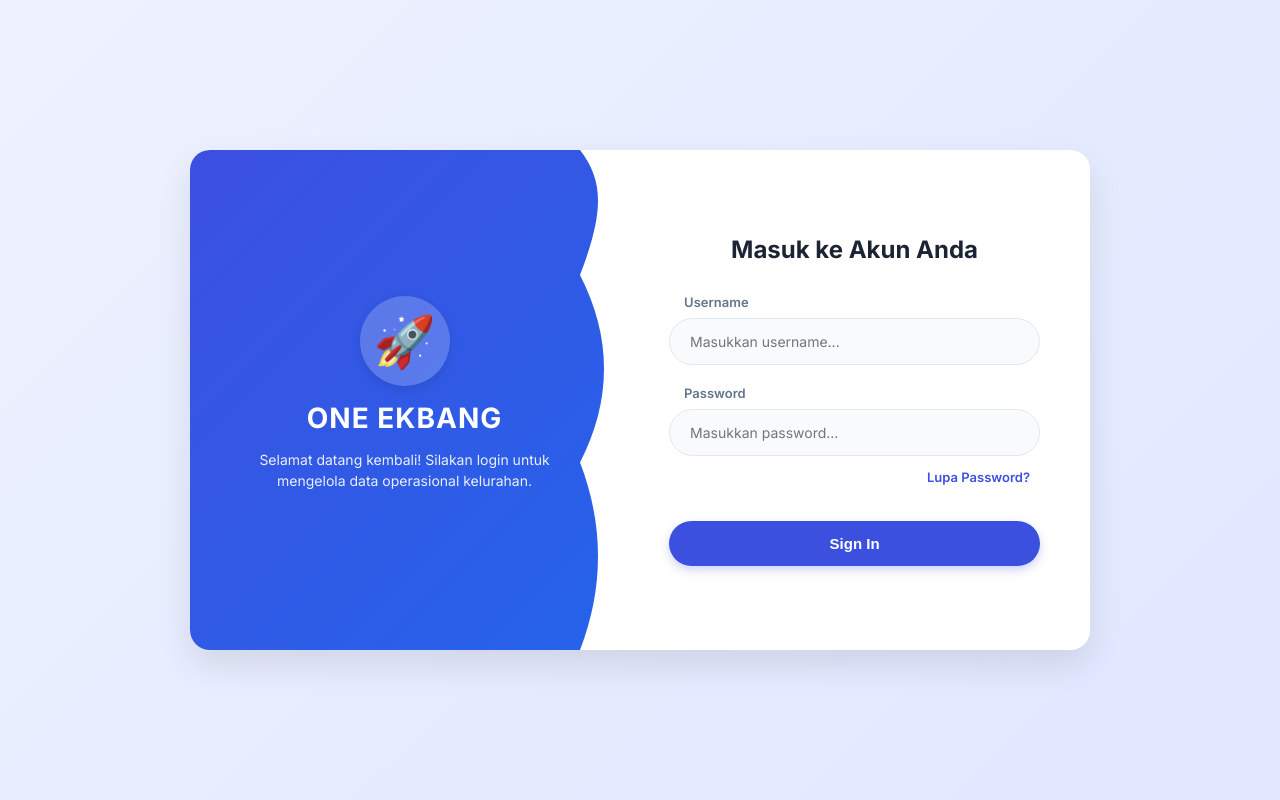
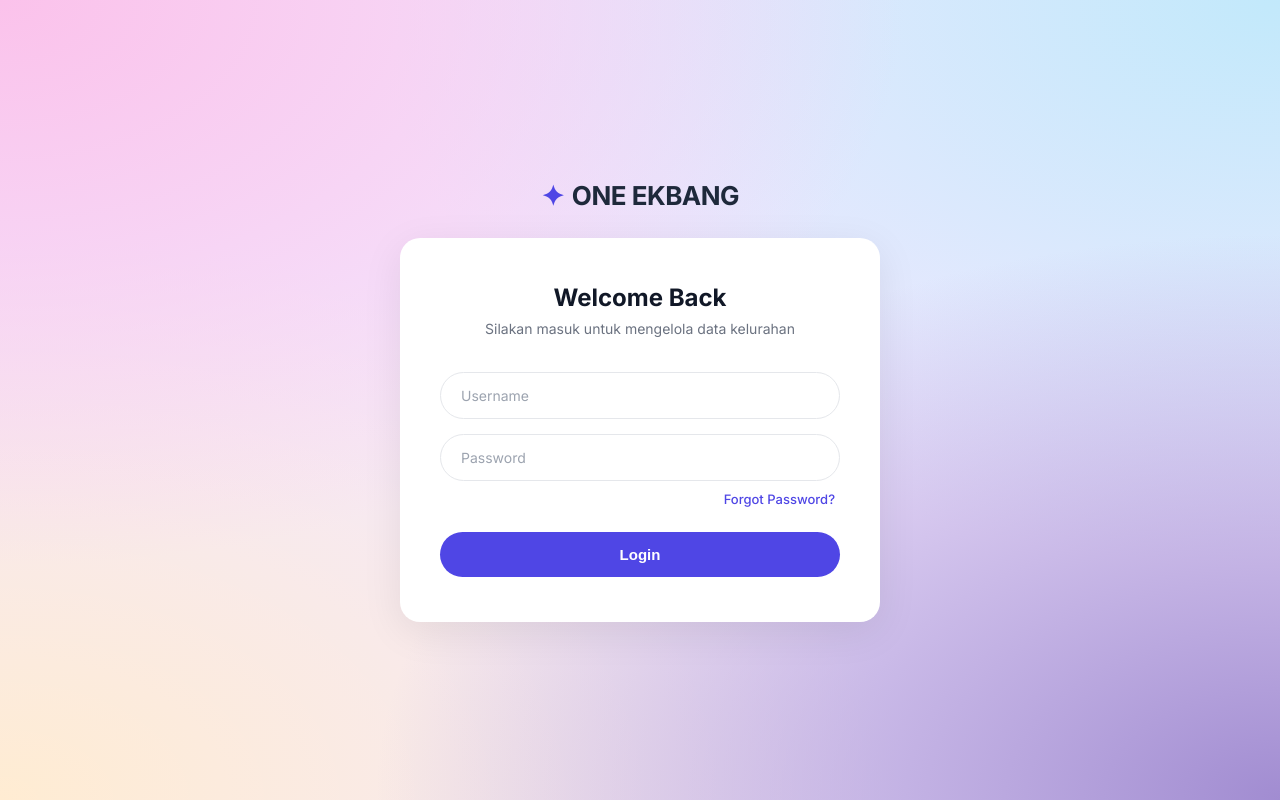
Before and after one commit to rdteguhilham-oss/frontend-one-ekbang, a React (Vite) app: page /login in a window 1280 px wide. Built offline with nearby package versions, Linux system fonts and the light colour scheme.

Commit message:
perubahan design input login

```diff
--- a/src/pages/Login.css
+++ b/src/pages/Login.css
@@ -1,136 +1,98 @@
-/* BACKGROUND UTAMA MENGIKUTI TEMA ONE EKBANG */
+/* BACKGROUND MESH GRADIENT ALA REFERENSI */
 .login-wrapper-modern {
     min-height: 100vh;
     width: 100%;
-    background: linear-gradient(135deg, #EEF2FF 0%, #E0E7FF 100%);
     display: flex;
+    flex-direction: column;
     justify-content: center;
     align-items: center;
     padding: 20px;
     font-family: 'Inter', sans-serif;
     box-sizing: border-box;
+    /* Efek Mesh Gradient */
+    background-color: #f3e8ff;
+    background-image:
+        radial-gradient(at 0% 0%, #fbc2eb 0px, transparent 50%),
+        radial-gradient(at 100% 100%, #a18cd1 0px, transparent 50%),
+        radial-gradient(at 0% 100%, #ffecd2 0px, transparent 50%),
+        radial-gradient(at 100% 0%, #c2e9fb 0px, transparent 50%);
 }
 
 body.dark-mode .login-wrapper-modern {
-    background: linear-gradient(135deg, #1E1B4B 0%, #2E3856 100%);
+    background-color: #1e1b4b;
+    background-image:
+        radial-gradient(at 0% 0%, #312e81 0px, transparent 50%),
+        radial-gradient(at 100% 100%, #1e1b4b 0px, transparent 50%),
+        radial-gradient(at 0% 100%, #4c1d95 0px, transparent 50%),
+        radial-gradient(at 100% 0%, #0f172a 0px, transparent 50%);
 }
 
-/* KARTU SPLIT PANEL (KIRI KANAN) */
-.login-card-split {
+/* LOGO MELAYANG DI ATAS KARTU */
+.login-brand-top {
     display: flex;
-    width: 100%;
-    max-width: 900px;
-    min-height: 500px;
-    background-color: var(--bg-card); /* Otomatis jadi gelap di Dark Mode */
-    border-radius: 20px;
-    box-shadow: 0 15px 35px rgba(0,0,0,0.1);
-    overflow: hidden;
-    position: relative;
-    transition: background-color 0.3s ease;
+    align-items: center;
+    justify-content: center;
+    gap: 8px;
+    margin-bottom: 25px;
+    color: #1e293b;
+    font-size: 26px;
+    font-weight: 800;
+    letter-spacing: -0.5px;
 }
 
-/* PANEL KIRI (BRANDING & BIRU) */
-.login-branding {
-    flex: 1;
-    background: linear-gradient(135deg, var(--primary-btn) 0%, #2563eb 100%);
-    color: white;
-    display: flex;
-    flex-direction: column;
-    justify-content: center;
-    align-items: center;
-    text-align: center;
-    padding: 40px 60px;
-    position: relative;
+body.dark-mode .login-brand-top { color: white; }
+
+.icon-brand {
+    color: #4f46e5; /* Ungu/Biru sesuai referensi */
+    font-size: 28px;
 }
 
-.branding-content {
-    position: relative;
-    z-index: 10;
-}
-
-.icon-roket {
-    font-size: 50px;
-    background: rgba(255, 255, 255, 0.2);
-    width: 90px;
-    height: 90px;
-    display: flex;
-    justify-content: center;
-    align-items: center;
-    border-radius: 50%;
-    margin: 0 auto 15px auto;
-    box-shadow: 0 4px 10px rgba(0,0,0,0.1);
-}
-
-.branding-content h2 {
-    margin: 0 0 10px 0;
-    font-size: 28px;
-    font-weight: 800;
-    letter-spacing: 1px;
-}
-
-.branding-content p {
-    font-size: 14px;
-    line-height: 1.5;
-    opacity: 0.9;
-}
-
-/* DEKORASI AWAN PEMBATAS */
-.awan-desktop {
-    position: absolute;
-    top: 0;
-    right: -1px; /* Menutup celah piksel */
-    width: 40px;
-    height: 100%;
-    z-index: 5;
-}
-
-.awan-mobile {
-    display: none; /* Sembunyikan di desktop */
-}
-
-/* PANEL KANAN (FORM) */
-.login-form-section {
-    flex: 1.2;
-    padding: 60px 50px;
-    display: flex;
-    flex-direction: column;
-    justify-content: center;
-    background-color: var(--bg-card);
-}
-
-.form-header h3 {
-    color: var(--text-utama);
-    font-size: 24px;
-    margin-top: 0;
-    margin-bottom: 30px;
+/* KARTU LOGIN TENGAH */
+.login-card-centered {
+    background-color: #ffffff;
+    padding: 45px 40px;
+    border-radius: 20px;
+    box-shadow: 0 10px 40px rgba(0,0,0,0.08);
+    width: 100%;
+    max-width: 400px;
     text-align: center;
 }
 
-.input-group-login {
-    display: flex;
-    flex-direction: column;
-    margin-bottom: 20px;
+body.dark-mode .login-card-centered {
+    background-color: var(--bg-card);
+    box-shadow: 0 10px 40px rgba(0,0,0,0.4);
 }
 
-.input-group-login label {
-    font-size: 13px;
-    font-weight: 600;
-    color: var(--text-redup);
-    margin-bottom: 8px;
-    margin-left: 15px;
+.login-card-centered h3 {
+    margin: 0 0 8px 0;
+    font-size: 24px;
+    color: #111827;
+    font-weight: 700;
 }
 
-/* DESAIN INPUT KAPSUL (KONSISTEN DENGAN TAMBAH LAYANAN) */
+body.dark-mode .login-card-centered h3 { color: var(--text-utama); }
+
+.login-card-centered p {
+    margin: 0 0 35px 0;
+    color: #6b7280;
+    font-size: 14px;
+}
+
+body.dark-mode .login-card-centered p { color: var(--text-redup); }
+
+/* INPUT BENTUK KAPSUL */
 .input-login-pill {
-    background-color: #f8fafc;
-    border: 1.5px solid #e2e8f0;
-    color: #1e293b;
+    background-color: #ffffff;
+    border: 1.5px solid #e5e7eb;
+    color: #111827;
     border-radius: 30px !important;
     padding: 14px 20px !important;
     font-size: 14px;
     transition: all 0.3s ease;
     width: 100%;
     box-sizing: border-box;
+    margin-bottom: 15px;
+    outline: none;
 }
 
 body.dark-mode .input-login-pill {
@@ -140,110 +102,58 @@ body.dark-mode .input-login-pill {
 }
 
 .input-login-pill:focus {
-    background-color: #ffffff;
-    border-color: var(--primary-btn);
-    box-shadow: 0 0 0 3px rgba(60, 80, 224, 0.1);
+    border-color: #4f46e5;
+    box-shadow: 0 0 0 3px rgba(79, 70, 229, 0.1);
 }
 
-body.dark-mode .input-login-pill:focus {
-    background-color: var(--bg-card);
+.input-login-pill::placeholder {
+    color: #9ca3af;
 }
 
-/* TOMBOL SIGN IN */
+/* LINK FORGOT PASSWORD DI KANAN */
+.link-forgot {
+    display: block;
+    text-align: right;
+    font-size: 13px;
+    color: #4f46e5;
+    margin-top: -5px;
+    margin-bottom: 25px;
+    margin-right: 5px;
+    text-decoration: none;
+    cursor: pointer;
+    font-weight: 500;
+}
+
+.link-forgot:hover { text-decoration: underline; }
+
+/* TOMBOL LOGIN UNGU/BIRU */
 .btn-login-pill {
     width: 100%;
     padding: 14px;
-    background-color: var(--primary-btn);
+    background-color: #4f46e5; /* Mengikuti warna referensi */
     color: white;
     border: none;
     border-radius: 30px;
     font-size: 15px;
-    font-weight: bold;
+    font-weight: 600;
     cursor: pointer;
-    transition: transform 0.2s, background-color 0.3s;
-    box-shadow: 0 4px 10px rgba(60, 80, 224, 0.25);
-    margin-top: 10px;
+    transition: background-color 0.3s;
 }
 
-.btn-login-pill:hover {
-    background-color: #2563eb;
-    transform: translateY(-2px);
+.btn-login-pill:hover { background-color: #4338ca; }
+
+/* MODAL LUPA PASSWORD (TETAP) */
+.login-modal-overlay {
+    position: fixed; top: 0; left: 0; width: 100vw; height: 100vh;
+    background: rgba(0, 0, 0, 0.6); display: flex; justify-content: center;
+    align-items: center; z-index: 1000;
 }
-
-.lupa-password-container-modern {
-    text-align: right;
-    margin-top: -10px;
-    margin-bottom: 25px;
-    margin-right: 10px;
+.login-modal-content {
+    background-color: var(--bg-card); padding: 30px; border-radius: 20px;
+    width: 90%; max-width: 400px; text-align: left; position: relative;
 }
-
-.link-lupa-password {
-    color: var(--primary-btn);
-    font-size: 13px;
-    font-weight: 600;
-    cursor: pointer;
-    transition: color 0.3s;
+.btn-tutup-modal {
+    position: absolute; top: 15px; right: 15px; background-color: #ef4444;
+    color: white; border: none; border-radius: 50%; width: 30px; height: 30px;
+    cursor: pointer; font-weight: bold;
 }
-
-.link-lupa-password:hover {
-    color: #2563eb;
-    text-decoration: underline;
-}
-
-/* MODAL LUPA PASSWORD TETAP KONSISTEN */
-.login-modal-overlay {
-    position: fixed;
-    top: 0;
-    left: 0;
-    width: 100vw;
-    height: 100vh;
-    background: rgba(0, 0, 0, 0.6);
-    display: flex;
-    justify-content: center;
-    align-items: center;
-    z-index: 1000;
-}
-
-.login-modal-content {
-    background-color: var(--bg-card);
-    padding: 30px;
-    border-radius: 20px;
-    border: 1px solid var(--border-halus);
-    width: 90%;
-    max-width: 400px;
-    box-shadow: 0 10px 25px rgba(0,0,0,0.5);
-    position: relative;
-    text-align: left;
-    animation: turunDariAtas 0.3s ease-out;
-}
-
-/* RESPONSIVE LAYAR HP (MENGUBAH JADI STACK VERTIKAL) */
-@media screen and (max-width: 768px) {
-    .login-card-split {
-        flex-direction: column;
-        max-width: 400px;
-        min-height: auto;
-    }
-
-    .login-branding {
-        padding: 40px 20px 60px 20px; /* Bawah diperlebar agar awan pas */
-    }
-
-    .awan-desktop {
-        display: none; /* Matikan awan samping */
-    }
-
-    .awan-mobile {
-        display: block; /* Nyalakan awan bawah */
-        position: absolute;
-        bottom: -1px;
-        left: 0;
-        width: 100%;
-        height: 40px;
-        z-index: 5;
-    }
-
-    .login-form-section {
-        padding: 40px 25px;
-    }
-}
--- a/src/pages/Login.jsx
+++ b/src/pages/Login.jsx
@@ -7,8 +7,6 @@ import './Login.css';
 export default function Login() {
     const [username, setUsername] = useState("");
     const [password, setPassword] = useState("");
-
-    // Memori tambahan untuk fitur Lupa Password
     const [isModalOpen, setIsModalOpen] = useState(false);
     const [resetUsername, setResetUsername] = useState("");
 
@@ -16,26 +14,20 @@ export default function Login() {
 
     const handleLogin = async (e) => {
         e.preventDefault();
-
         try {
             const respons = await loginAdmin(username, password);
-
             if (respons && respons.status === 'sukses') {
                 await Swal.fire({
                     title: 'Success',
                     text: respons.pesan,
                     icon: 'success',
-                    confirmButtonColor: '#3C50E0' });
+                    confirmButtonColor: '#4f46e5'
+                });
                 localStorage.setItem("isLoggedIn","true");
                 localStorage.setItem("token", respons.token);
                 navigate("/admin");
             } else {
-                Swal.fire({
-                    icon: 'error',
-                    text: respons.pesan,
-                    title: 'Akses ditolak',
-                    confirmButtonColor: '#3C50E0'
-                })
+                Swal.fire(respons?.pesan || "Login Gagal!");
             }
         } catch (error) {
             Swal.fire("Koneksi ke server gagal! Pastikan server menyala.");
@@ -60,73 +52,47 @@ export default function Login() {
 
     return (
         <div className="login-wrapper-modern">
-            <div className="login-card-split">
 
-                {/* PANEL KIRI: BRANDING & AWAN */}
-                <div className="login-branding">
-                    <div className="branding-content">
-                        <div className="icon-roket">🚀</div>
-                        <h2>ONE EKBANG</h2>
-                        <p>Selamat datang kembali! Silakan login untuk mengelola data operasional kelurahan.</p>
+            {/* LOGO DI LUAR KARTU */}
+            <div className="login-brand-top">
+                <span className="icon-brand">✦</span> ONE EKBANG
             </div>
 
-                    {/* SVG Awan Pembatas Desktop (Samping Kanan) */}
-                    <svg className="awan-desktop" xmlns="http://www.w3.org/2000/svg" viewBox="0 0 100 800" preserveAspectRatio="none">
-                        <path fill="var(--bg-card)" d="M100,0 L100,800 L0,800 C60,700 60,600 0,500 C80,400 80,300 0,200 C60,100 60,50 0,0 Z" />
-                    </svg>
+            {/* KARTU TENGAH */}
+            <div className="login-card-centered">
+                <h3>Welcome Back</h3>
+                <p>Silakan masuk untuk mengelola data kelurahan</p>
 
-                    {/* SVG Awan Pembatas Mobile (Bawah) */}
-                    <svg className="awan-mobile" xmlns="http://www.w3.org/2000/svg" viewBox="0 0 800 100" preserveAspectRatio="none">
-                        <path fill="var(--bg-card)" d="M0,100 L800,100 L800,0 C700,60 600,60 500,0 C400,80 300,80 200,0 C100,60 50,60 0,0 Z" />
-                    </svg>
-                </div>
-
-                {/* PANEL KANAN: FORM LOGIN */}
-                <div className="login-form-section">
-                    <div className="form-header">
-                        <h3>Masuk ke Akun Anda</h3>
-                    </div>
-
-                    <form onSubmit={handleLogin} className="login-form-modern">
-                        <div className="input-group-login">
-                            <label>Username</label>
+                <form onSubmit={handleLogin}>
                     <input
                         type="text"
                         className="input-login-pill"
-                                placeholder="Masukkan username..."
+                        placeholder="Username"
                         value={username}
                         onChange={(e) => setUsername(e.target.value)}
                         required
                     />
-                        </div>
 
-                        <div className="input-group-login">
-                            <label>Password</label>
                     <input
                         type="password"
                         className="input-login-pill"
-                                placeholder="Masukkan password..."
+                        placeholder="Password"
                         value={password}
                         onChange={(e) => setPassword(e.target.value)}
                         required
                     />
-                        </div>
 
-                        <div className="lupa-password-container-modern">
-                            <span className="link-lupa-password" onClick={() => setIsModalOpen(true)}>
-                                Lupa Password?
+                    <span className="link-forgot" onClick={() => setIsModalOpen(true)}>
+                        Forgot Password?
                     </span>
-                        </div>
 
                     <button type="submit" className="btn-login-pill">
-                            Sign In
+                        Login
                     </button>
                 </form>
             </div>
 
-            </div>
-
-            {/* KOTAK POP-UP (MODAL) LUPA PASSWORD (Tetap Sama Konsisten ONE EKBANG) */}
+            {/* MODAL LUPA PASSWORD */}
             {isModalOpen && (
                 <div className="login-modal-overlay">
                     <div className="login-modal-content">
```
Lines whose indentation alone changed are shown as unchanged.
